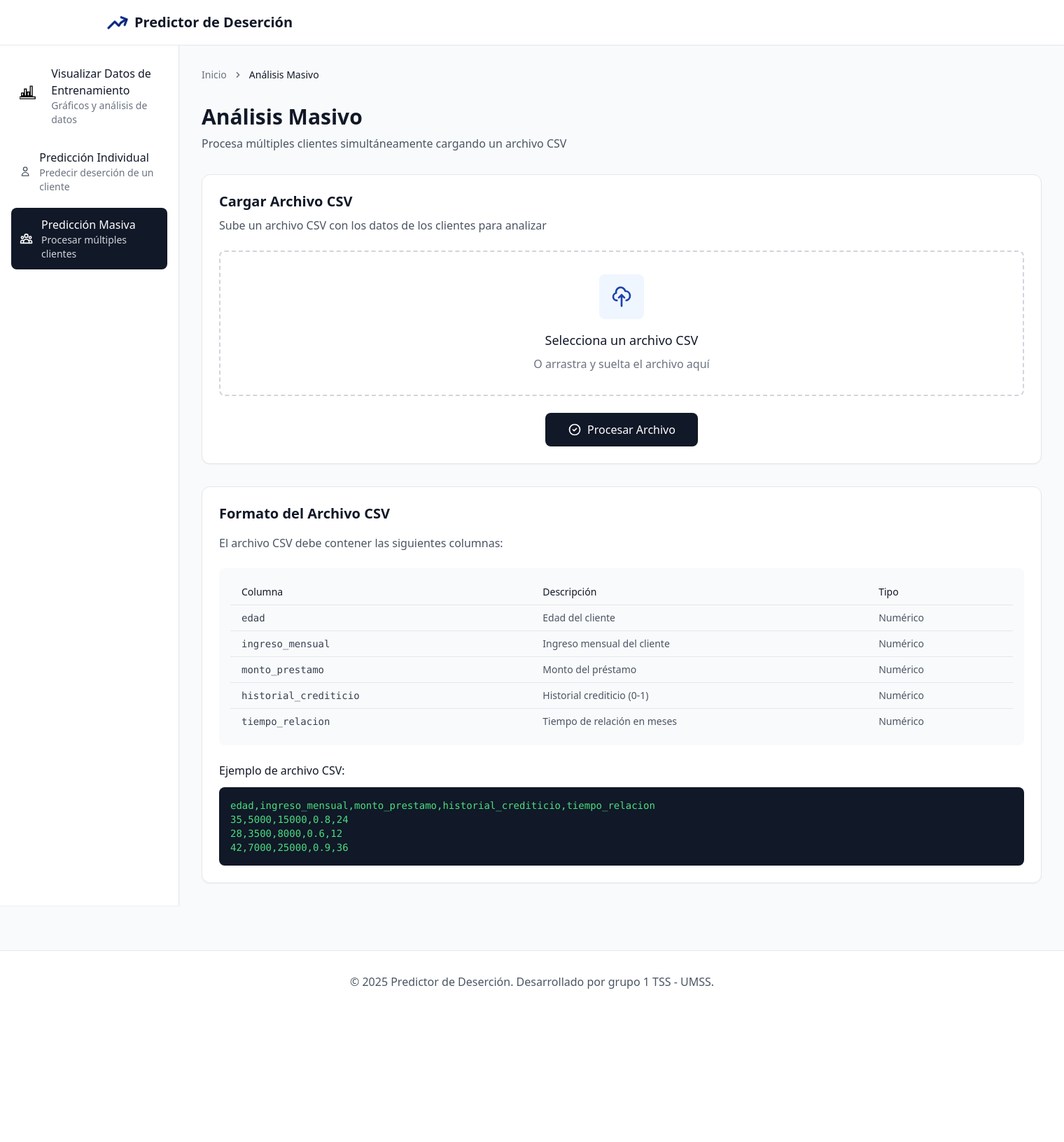
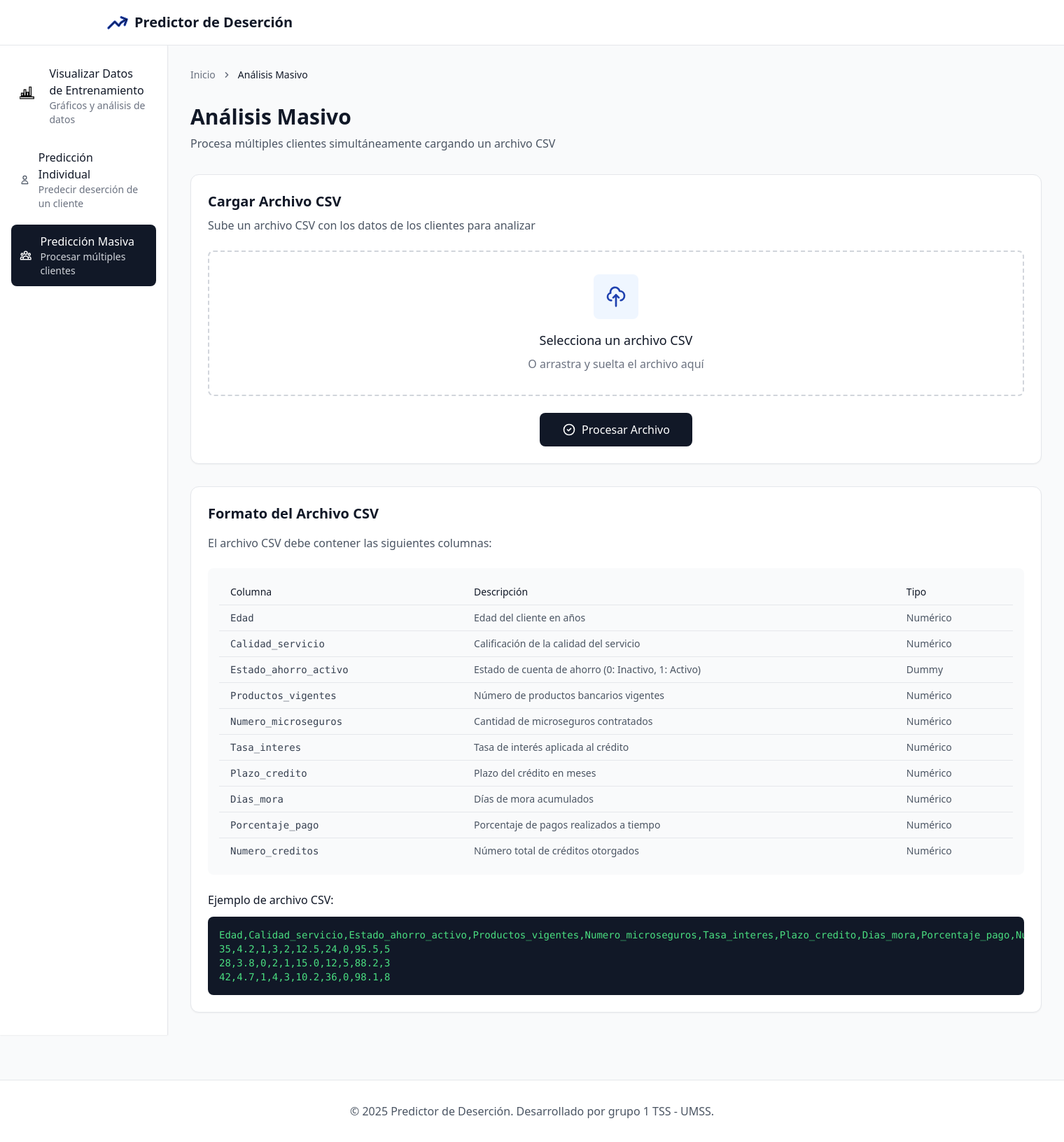
Before and after one commit to rolando2012/WebRegresionLogistica, a Flask app: page /analisis-masivo in a window 1520 px wide. Shown: the whole page at 70% size. Before the commit the page ends 1413 px from the top, so only its background shows below. Run offline with Flask 3, Linux system fonts and the light colour scheme; some libraries are stand-ins or nearby versions.

Commit message:
Actualizar la tabla de formato de archivo CSV y el ejemplo de datos en la interfaz de análisis masivo

```diff
--- a/app/templates/main/analisis_masivo.html
+++ b/app/templates/main/analisis_masivo.html
@@ -107,6 +107,7 @@
                     <h2 class="text-xl font-semibold text-gray-900 mb-4">Formato del Archivo CSV</h2>
                     <p class="text-gray-600 mb-6">El archivo CSV debe contener las siguientes columnas:</p>
 
+                    <!-- Reemplazar SOLO la tabla dentro de la sección "Formato del Archivo CSV" -->
 <div class="bg-gray-50 rounded-lg p-4 overflow-x-auto">
     <table class="min-w-full text-sm">
         <thead>
@@ -118,28 +119,53 @@
         </thead>
         <tbody class="divide-y divide-gray-200">
             <tr>
-                                    <td class="py-2 px-4 font-mono text-gray-700">edad</td>
-                                    <td class="py-2 px-4 text-gray-600">Edad del cliente</td>
+                <td class="py-2 px-4 font-mono text-gray-700">Edad</td>
+                <td class="py-2 px-4 text-gray-600">Edad del cliente en años</td>
                 <td class="py-2 px-4 text-gray-600">Numérico</td>
             </tr>
             <tr>
-                                    <td class="py-2 px-4 font-mono text-gray-700">ingreso_mensual</td>
-                                    <td class="py-2 px-4 text-gray-600">Ingreso mensual del cliente</td>
+                <td class="py-2 px-4 font-mono text-gray-700">Calidad_servicio</td>
+                <td class="py-2 px-4 text-gray-600">Calificación de la calidad del servicio</td>
                 <td class="py-2 px-4 text-gray-600">Numérico</td>
             </tr>
             <tr>
-                                    <td class="py-2 px-4 font-mono text-gray-700">monto_prestamo</td>
-                                    <td class="py-2 px-4 text-gray-600">Monto del préstamo</td>
+                <td class="py-2 px-4 font-mono text-gray-700">Estado_ahorro_activo</td>
+                <td class="py-2 px-4 text-gray-600">Estado de cuenta de ahorro (0: Inactivo, 1: Activo)</td>
+                <td class="py-2 px-4 text-gray-600">Dummy</td>
+            </tr>
+            <tr>
+                <td class="py-2 px-4 font-mono text-gray-700">Productos_vigentes</td>
+                <td class="py-2 px-4 text-gray-600">Número de productos bancarios vigentes</td>
                 <td class="py-2 px-4 text-gray-600">Numérico</td>
             </tr>
             <tr>
-                                    <td class="py-2 px-4 font-mono text-gray-700">historial_crediticio</td>
-                                    <td class="py-2 px-4 text-gray-600">Historial crediticio (0-1)</td>
+                <td class="py-2 px-4 font-mono text-gray-700">Numero_microseguros</td>
+                <td class="py-2 px-4 text-gray-600">Cantidad de microseguros contratados</td>
                 <td class="py-2 px-4 text-gray-600">Numérico</td>
             </tr>
             <tr>
-                                    <td class="py-2 px-4 font-mono text-gray-700">tiempo_relacion</td>
-                                    <td class="py-2 px-4 text-gray-600">Tiempo de relación en meses</td>
+                <td class="py-2 px-4 font-mono text-gray-700">Tasa_interes</td>
+                <td class="py-2 px-4 text-gray-600">Tasa de interés aplicada al crédito</td>
+                <td class="py-2 px-4 text-gray-600">Numérico</td>
+            </tr>
+            <tr>
+                <td class="py-2 px-4 font-mono text-gray-700">Plazo_credito</td>
+                <td class="py-2 px-4 text-gray-600">Plazo del crédito en meses</td>
+                <td class="py-2 px-4 text-gray-600">Numérico</td>
+            </tr>
+            <tr>
+                <td class="py-2 px-4 font-mono text-gray-700">Dias_mora</td>
+                <td class="py-2 px-4 text-gray-600">Días de mora acumulados</td>
+                <td class="py-2 px-4 text-gray-600">Numérico</td>
+                            </tr>
+                                <tr>
+                                    <td class="py-2 px-4 font-mono text-gray-700">Porcentaje_pago</td>
+                                    <td class="py-2 px-4 text-gray-600">Porcentaje de pagos realizados a tiempo</td>
+                                    <td class="py-2 px-4 text-gray-600">Numérico</td>
+                                </tr>
+                                <tr>
+                                    <td class="py-2 px-4 font-mono text-gray-700">Numero_creditos</td>
+                                    <td class="py-2 px-4 text-gray-600">Número total de créditos otorgados</td>
                                     <td class="py-2 px-4 text-gray-600">Numérico</td>
                                 </tr>
                             </tbody>
@@ -149,11 +175,12 @@
                     <!-- Ejemplo de archivo -->
                     <div class="mt-6">
                         <h3 class="font-medium text-gray-900 mb-3">Ejemplo de archivo CSV:</h3>
+                       <!-- Reemplazar SOLO el contenido del div con clase "bg-gray-900 text-green-400" -->
                         <div class="bg-gray-900 text-green-400 rounded-lg p-4 font-mono text-sm overflow-x-auto">
-                            <div>edad,ingreso_mensual,monto_prestamo,historial_crediticio,tiempo_relacion</div>
-                            <div>35,5000,15000,0.8,24</div>
-                            <div>28,3500,8000,0.6,12</div>
-                            <div>42,7000,25000,0.9,36</div>
+                            <div>Edad,Calidad_servicio,Estado_ahorro_activo,Productos_vigentes,Numero_microseguros,Tasa_interes,Plazo_credito,Dias_mora,Porcentaje_pago,Numero_creditos</div>
+                            <div>35,4.2,1,3,2,12.5,24,0,95.5,5</div>
+                            <div>28,3.8,0,2,1,15.0,12,5,88.2,3</div>
+                            <div>42,4.7,1,4,3,10.2,36,0,98.1,8</div>
                         </div>
                     </div>
                 </div>
```
Lines whose indentation alone changed are shown as unchanged.
